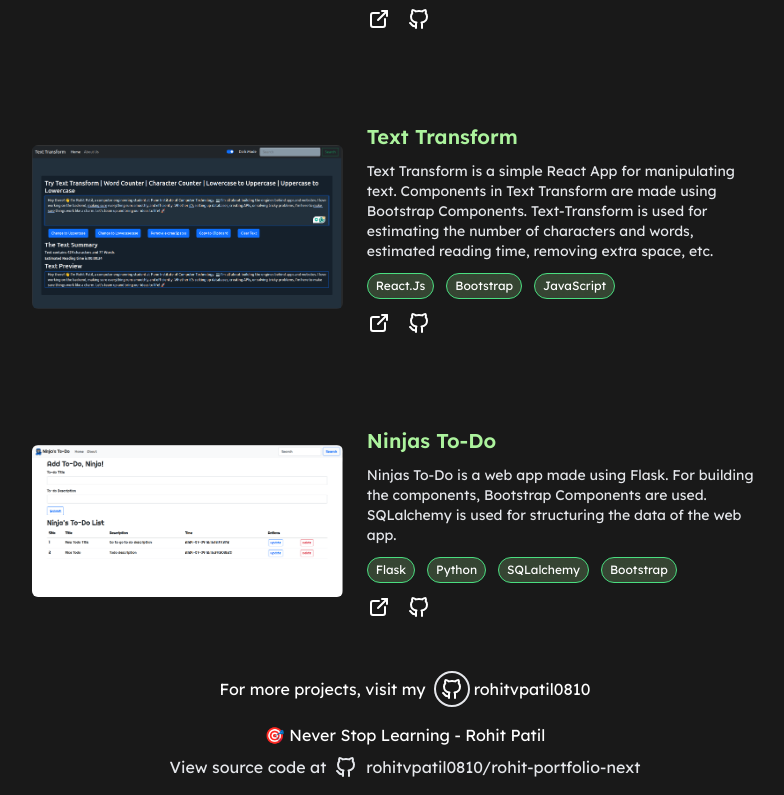
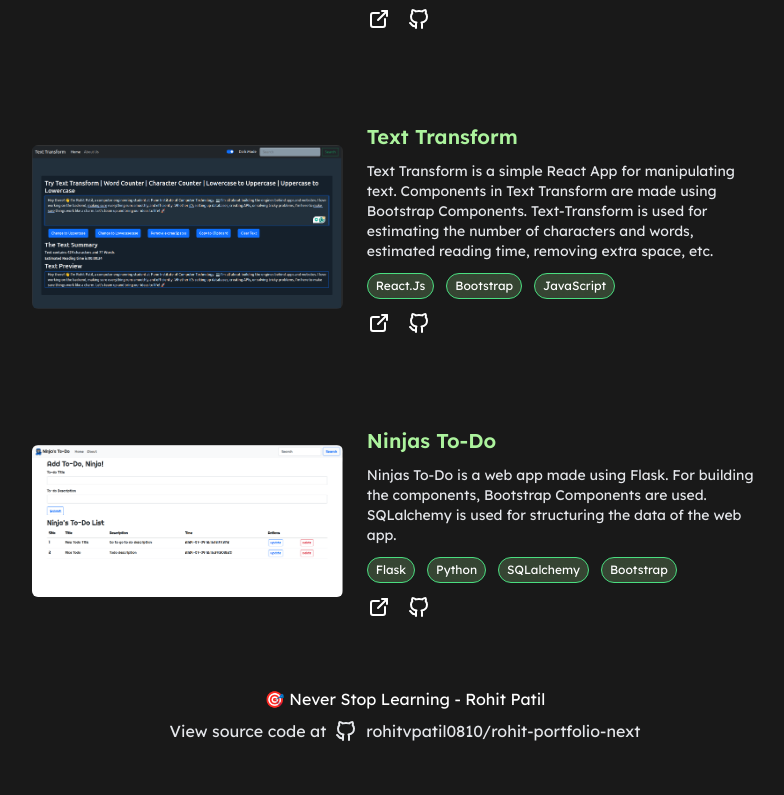
Before and after one commit to rohitvpatil0810/rohit-portfolio-next, a Next.js app: page /projects in a window 1280 px wide. Shown: the part 2907-3702 px from the top of the page, without its empty margins (235-1019 px from the left). After the commit the page ends 3666 px from the top, so only its background shows below. Built offline with nearby package versions, Linux system fonts and the light colour scheme.

Commit message:
chore: update projects page

```diff
--- a/src/app/projects/page.tsx
+++ b/src/app/projects/page.tsx
@@ -14,14 +14,14 @@ function ProjectsPage({}: Props) {
   return (
     <>
       <Projects />
-      <div className="flex justify-center items-center">
+      {/* <div className="flex justify-center items-center">
         <span className="mr-2">For more projects, visit my</span>
         <SocialIcon
           icon={github.icon}
           sociallink={github.sociallink}
           username={github.username}
         />
-      </div>
+      </div> */}
       <Footer />
     </>
   );
```
